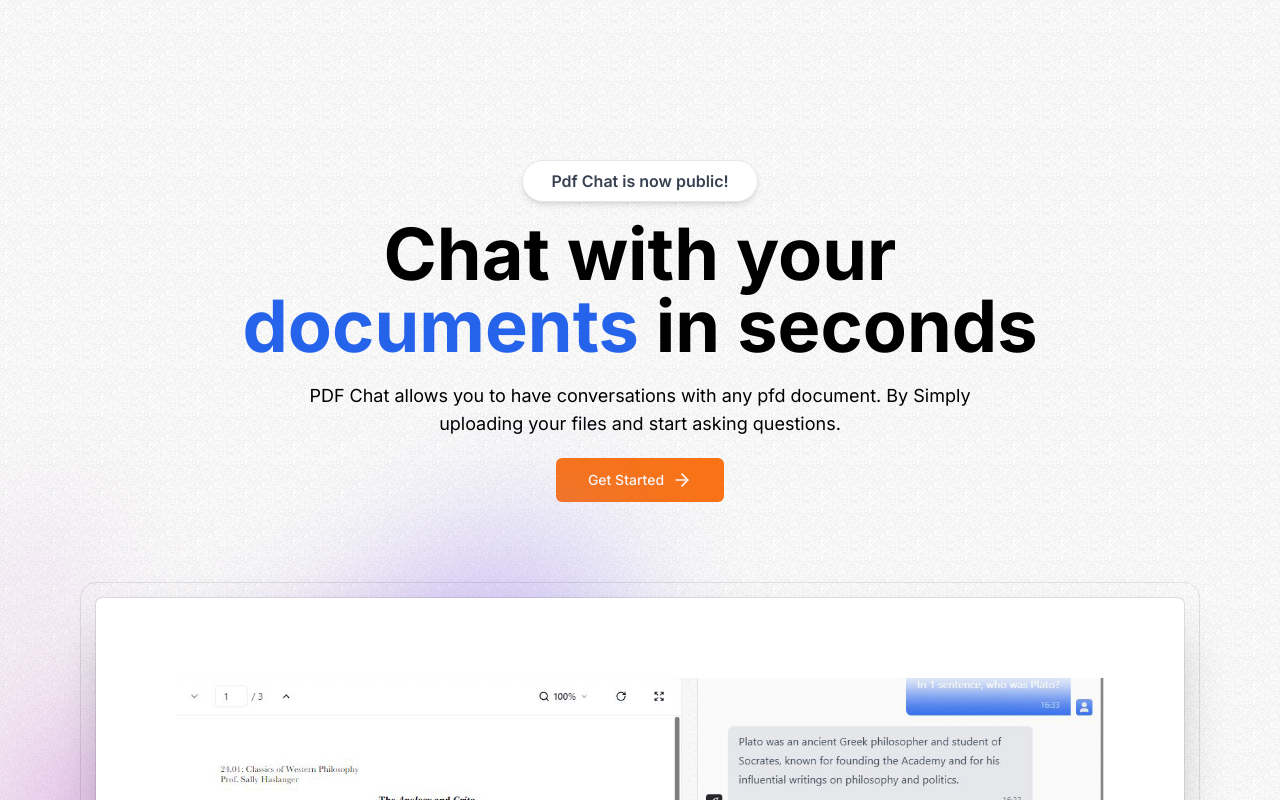
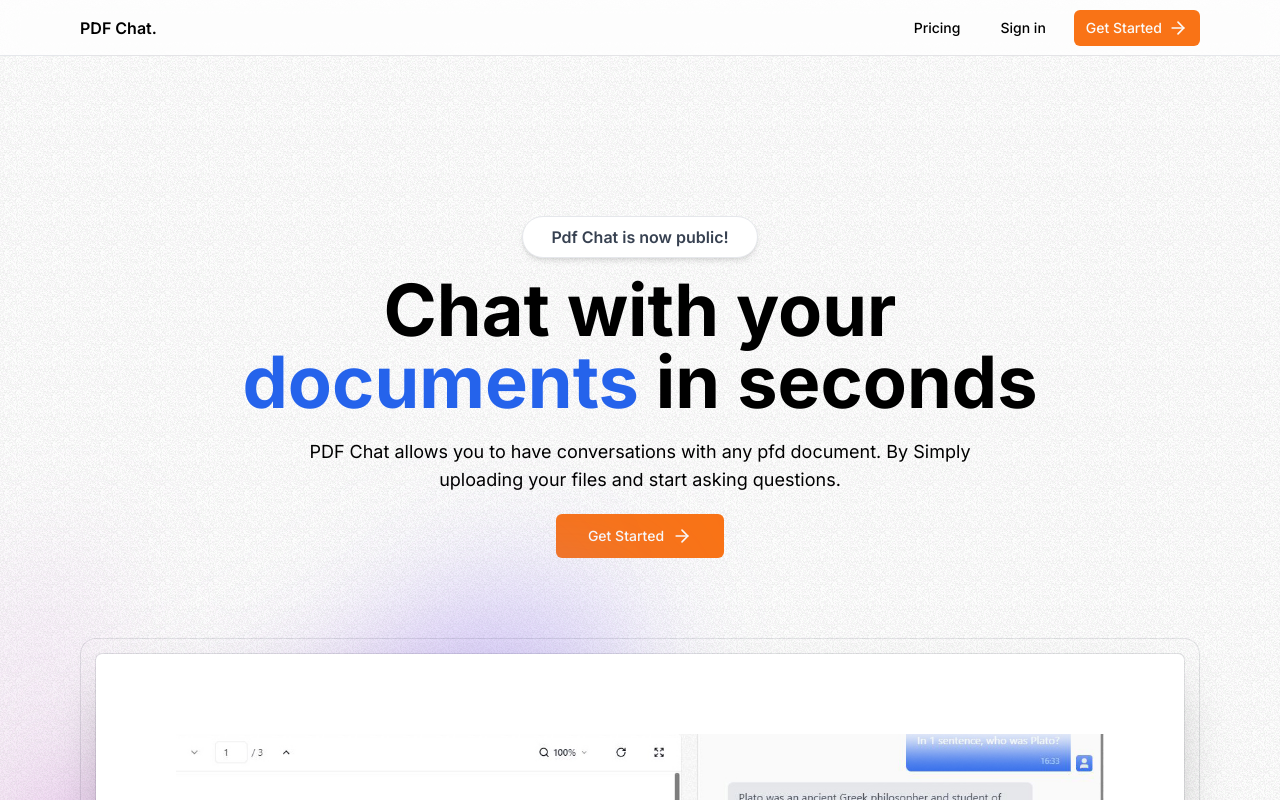
Before and after one commit to LModipane/pdf-chat, a Next.js app: page / in a window 1280 px wide. Shown: the top 800 px of the page. Built offline with nearby package versions, Linux system fonts and the light colour scheme.

Commit message:
added navigation bar

```diff
--- a/package.json
+++ b/package.json
@@ -9,6 +9,7 @@
     "lint": "next lint"
   },
   "dependencies": {
+    "@kinde-oss/kinde-auth-nextjs": "^1.8.22",
     "@radix-ui/react-slot": "^1.0.2",
     "@tailwindcss/typography": "^0.5.10",
     "class-variance-authority": "^0.7.0",
--- /dev/null
+++ b/src/app/api/auth/[kindeAuth]/route.ts
@@ -0,0 +1,7 @@
+import { AuthEndpoints, handleAuth } from '@kinde-oss/kinde-auth-nextjs/server';
+import { NextRequest } from 'next/server';
+
+export async function GET(request: NextRequest, { params }: {params: {kindeAuth: AuthEndpoints}}) {
+	const endpoint = params.kindeAuth;
+	return handleAuth(request, endpoint);
+}
--- a/src/app/layout.tsx
+++ b/src/app/layout.tsx
@@ -2,6 +2,7 @@
 import './globals.css';
 import type { Metadata } from 'next';
 import { Inter } from 'next/font/google';
+import { Navbar } from '@/components';
 
 const inter = Inter({ subsets: ['latin'] });
 
@@ -13,7 +14,8 @@
 export default function RootLayout({ children }: { children: React.ReactNode }) {
 	return (
 		<html lang="en">
-			<body className={cn(inter.className, 'min-h-screen font-sans antialiased grainy' )}>
+			<body className={cn(inter.className, 'min-h-screen font-sans antialiased grainy')}>
+				<Navbar />
 				{children}
 			</body>
 		</html>
--- /dev/null
+++ b/src/components/Navbar/index.tsx
@@ -0,0 +1,37 @@
+import React from 'react';
+import { MaxWidthWrapper } from '@/components';
+import Link from 'next/link';
+import { buttonVariants } from '../ui/button';
+import { LoginLink, RegisterLink } from '@kinde-oss/kinde-auth-nextjs/server';
+import { ArrowRight } from 'lucide-react';
+
+const Navbar = () => {
+	return (
+		<nav className="h-14 sticky inset-x-0 top-0 z-30 w-full border-b border-gray-200 bg-white/75 backdrop-blur-lg transition-all">
+			<MaxWidthWrapper>
+				<div className="flex h-14 items-center justify-between border-b border-zinc-200">
+					<Link href="/" className="flex z-40 font-semibold">
+						<span>PDF Chat.</span>
+					</Link>
+
+					<div className="hidden items-center space-x-4 sm:flex ">
+						<>
+							<Link href="/pricing" className={buttonVariants({ variant: 'ghost', size: 'sm' })}>
+								Pricing
+							</Link>
+							<LoginLink className={buttonVariants({ variant: 'ghost', size: 'sm' })}>
+								Sign in
+							</LoginLink>
+							<RegisterLink className={buttonVariants({ size: 'sm' })}>
+								Get Started
+								<ArrowRight className="ml-1.5 h-5 w-5" />
+							</RegisterLink>
+						</>
+					</div>
+				</div>
+			</MaxWidthWrapper>
+		</nav>
+	);
+};
+
+export default Navbar;
--- a/src/components/index.ts
+++ b/src/components/index.ts
@@ -1 +1,2 @@
 export { default as MaxWidthWrapper } from './MaxWidthWrapper';
+export { default as Navbar } from './Navbar';
```
Also changed, not shown: 2 other files (tests, documents, lock files or other folders).
